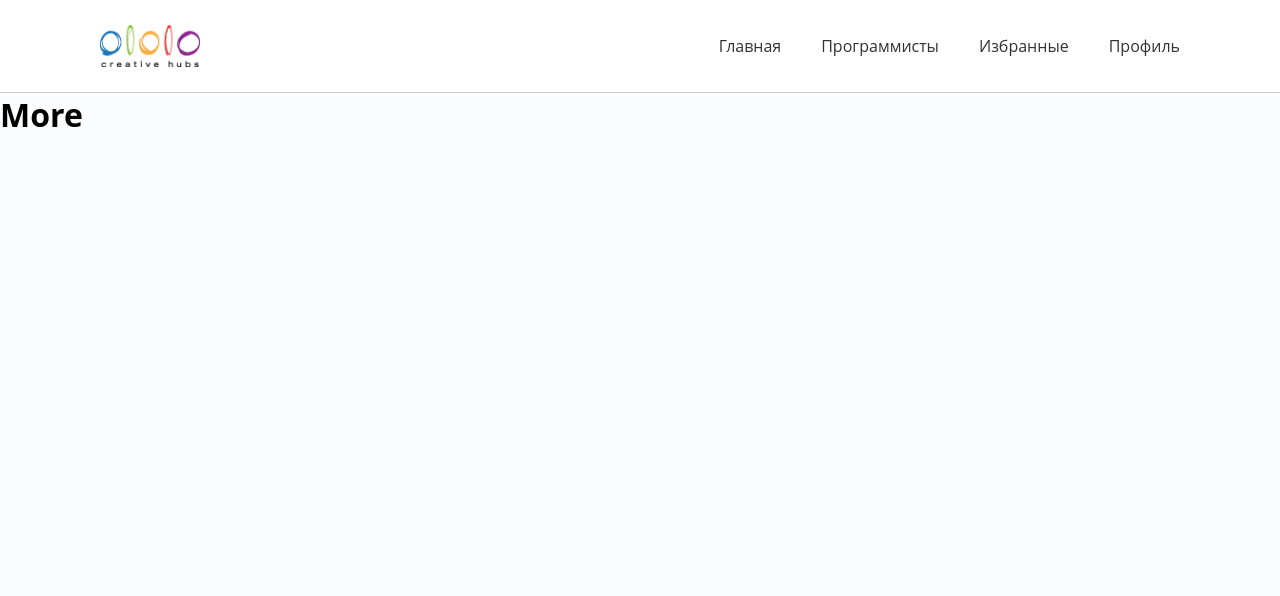
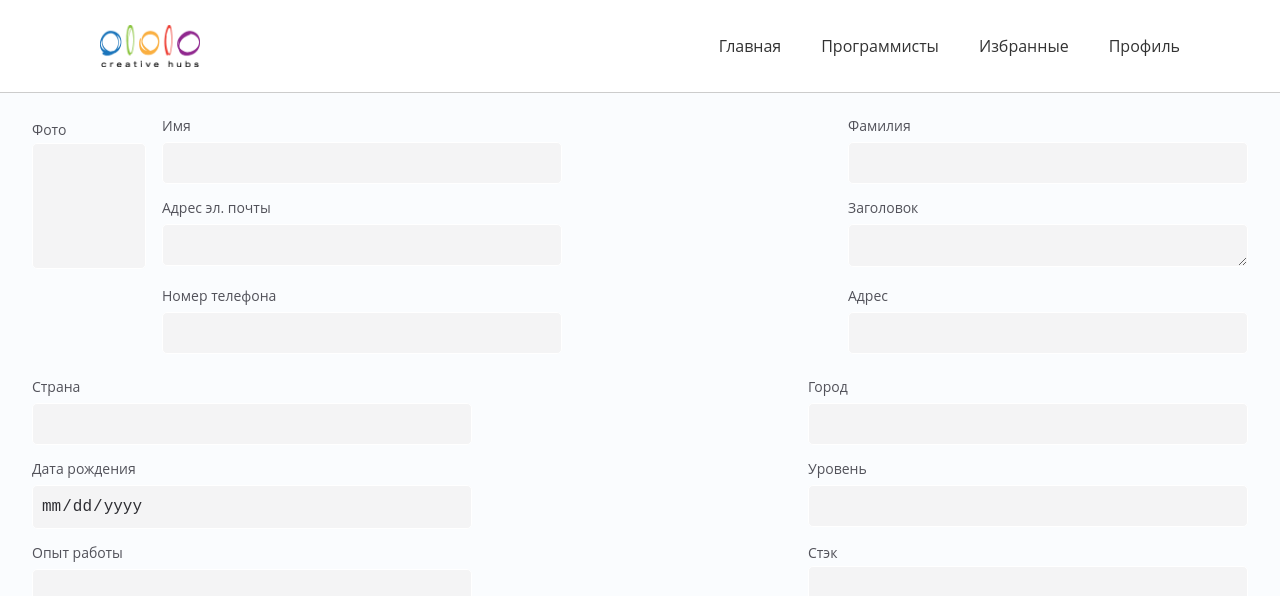
Before and after one commit to ayima-k/Hackathon, a React (Create React App) app: page /users/1 in a window 1280 px wide. Shown: the top 596 px of the page. Built offline with nearby package versions, Linux system fonts and the light colour scheme.

Commit message:
Erlan: Pulling bayels code

```diff
--- a/src/pages/General/pages/AddResume/AddResume.jsx
+++ b/src/pages/General/pages/AddResume/AddResume.jsx
@@ -55,7 +55,7 @@ const AddResume = () => {
                 <label>Заголовок</label>
               </div>
               <div>
-                <input type="text" />
+                <textarea type="text" />
               </div>
             </div>
             <div>
--- a/src/pages/General/pages/AddResume/AddResume.module.scss
+++ b/src/pages/General/pages/AddResume/AddResume.module.scss
@@ -177,7 +177,7 @@
       }
 
       div {
-        input {
+        input, textarea {
           outline: none;
           font-size: 1rem;
           line-height: 1.5rem;
@@ -201,6 +201,13 @@
           @media (max-width: 376px) {
             width: 98%;
           }
+        }
+        textarea{
+          width: 100%;
+          max-width: 675px;
+          min-width: 675px;
+          max-height: 200px;
+          min-height: 44px;
         }
 
         .date {
--- a/src/pages/General/pages/More/More.jsx
+++ b/src/pages/General/pages/More/More.jsx
@@ -1,9 +1,122 @@
 import React from 'react'
+import cls from './More.module.scss'
 
 const More = () => {
   return (
     <React.Fragment>
-      <h1>More</h1>
+      <div className={cls.container}>
+        <div className={cls.header}>
+          <div className={cls.profileImg}>
+            <div>
+              <label>Фото</label>
+            </div>
+            <div className={cls.imgBlock} tabIndex='0'>
+              <div>
+                <img src="" alt="" />
+              </div>
+            </div>
+          </div>
+          <div className={cls.headerInputs}>
+            <div>
+              <div>
+                <label>Имя</label>
+              </div>
+              <div>
+                <input disabled />
+              </div>
+            </div>
+            <div>
+              <div>
+                <label>Фамилия</label>
+              </div>
+              <div>
+                <input disabled />
+              </div>
+            </div>
+            <div>
+              <div>
+                <label>Адрес эл. почты</label>
+              </div>
+              <div>
+                <input disabled />
+              </div>
+            </div>
+            <div>
+              <div>
+                <label>Заголовок</label>
+              </div>
+              <div>
+                <textarea disabled />
+              </div>
+            </div>
+            <div>
+              <div>
+                <label>Номер телефона</label>
+              </div>
+              <div>
+                <input disabled />
+              </div>
+            </div>
+            <div>
+              <div>
+                <label>Адрес</label>
+              </div>
+              <div>
+                <input disabled />
+              </div>
+            </div>
+
+          </div>
+        </div>
+        <div className={cls.main}>
+          <div>
+            <div>
+              <label>Страна</label>
+            </div>
+            <div>
+              <input className={cls.input2} disabled />
+            </div>
+          </div>
+          <div>
+            <div>
+              <label>Город</label>
+            </div>
+            <div>
+              <input className={cls.input2} disabled />
+            </div>
+          </div>
+          <div>
+            <div>
+              <label>Дата рождения</label>
+            </div>
+            <div className={cls.date}>
+              <input className={cls.input2} type="date" disabled/>
+            </div>
+          </div>
+          <div>
+            <div>
+              <label>Уровень</label>
+            </div>
+            <div>
+              <input className={cls.input2} disabled />
+            </div>
+          </div>
+          <div>
+            <div>
+              <label>Опыт работы</label>
+            </div>
+            <div>
+              <input className={cls.input2} disabled type="number" />
+            </div>
+          </div>
+          <div>
+            <div>
+              <label>Стэк</label>
+            </div>
+            <input className={cls.input2} type="text" disabled/>
+          </div>
+        </div>
+      </div>
     </React.Fragment>
   )
 }
--- /dev/null
+++ b/src/pages/General/pages/More/More.module.scss
@@ -0,0 +1,102 @@
+.container {
+  display: flex;
+  flex-wrap: wrap;
+  justify-content: space-between;
+  width: 100%;
+  padding: 1rem 3rem;
+
+  @media (min-width:1024px) {
+    justify-content: space-between;
+    padding: 1rem 2rem;
+  }
+
+  .header {
+    display: flex;
+    width: 100%;
+    @media (max-width: 426px) {
+      flex-wrap: wrap;
+    }
+
+    .profileImg {
+      cursor: pointer;
+      padding-right: 1rem;
+
+      .imgBlock {
+        background-color: #F4F4F5;
+        padding: 3rem 3.5rem;
+        border-radius: 5px;
+        border: 0.5px solid #FFFFFF;
+
+        svg {
+          width: 1.25rem;
+          --tw-text-opacity: 1;
+          color: rgb(162 162 168/var(--tw-text-opacity))
+        }
+
+        @media (max-width: 426px) {
+          margin-bottom: 10px;
+        }
+      }
+    }
+
+    .headerInputs {
+      display: flex;
+      justify-content: space-between;
+      flex-wrap: wrap;
+      width: 100%;
+      margin-top: -7px;
+    }
+  }
+
+  .main {
+    display: flex;
+    justify-content: space-between;
+    flex-wrap: wrap;
+  }
+
+  .select {
+    width: 200px;
+    height: 40px;
+    border-radius: 4px;
+    background-color: #F4F4F5;
+  }
+
+  div {
+    padding: 3px 0;
+
+    label {
+      color: #52525A;
+      font-weight: 500;
+      white-space: nowrap;
+      font-size: .875rem;
+    }
+
+    input, textarea {
+      outline: none;
+      font-size: 1rem;
+      line-height: 1.5rem;
+      transition-duration: .15s;
+      transition-property: color, background-color, border-color, -webkit-text-decoration-color, -webkit-text-decoration-color, text-decoration-color, fill, stroke;
+      transition-timing-function:
+        cubic-bezier(.4, 0, .2, 1);
+        color: rgb(46 46 51/var(--tw-text-opacity));
+      --tw-text-opacity: 1;
+      padding: 0.5rem;
+      width: 400px;
+      background-color: #F4F4F5;
+      border: 0.5px solid #FFFFFF;
+      border-radius: 5px;
+    }
+    .input2{
+      width: 440px;
+    }
+    textarea{
+      width: 400px;
+      max-width: 400px;
+      min-width: 400px;
+      height: 43px;
+      max-height: 200px;
+      min-height: 43px;
+    }
+  }
+}
```
